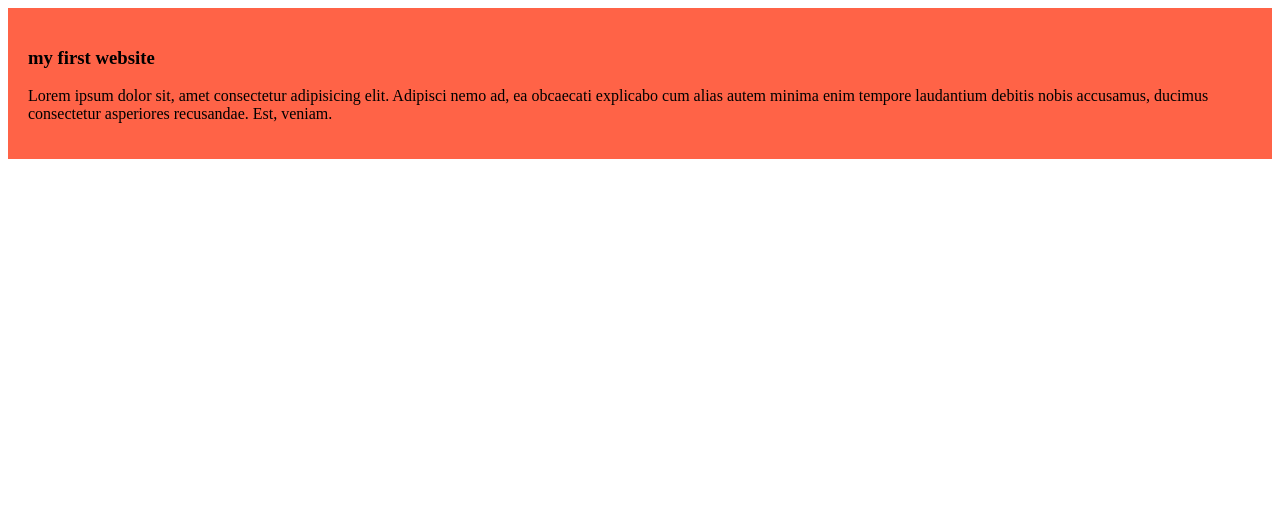
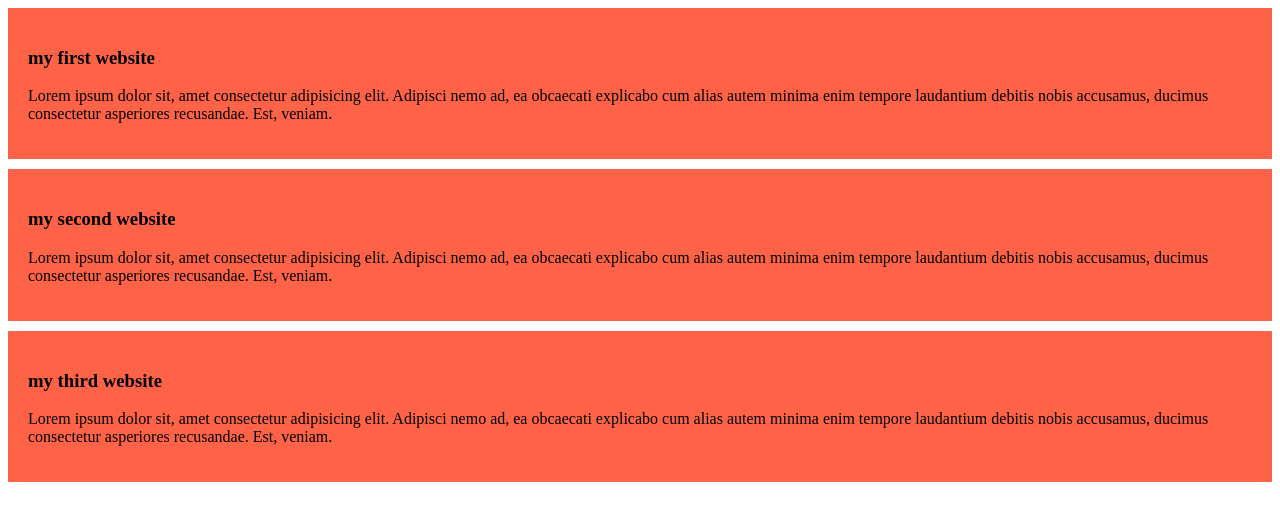
Before and after one commit to osmangonibinismail/my-simple-website, a plain HTML site: page index.html in a window 1280 px wide. Drawn offline with Linux system fonts and the light colour scheme.

Commit message:
my simple website

```diff
--- a/index.html
+++ b/index.html
@@ -11,5 +11,13 @@
         <h3>my first website</h3>
         <p>Lorem ipsum dolor sit, amet consectetur adipisicing elit. Adipisci nemo ad, ea obcaecati explicabo cum alias autem minima enim tempore laudantium debitis nobis accusamus, ducimus consectetur asperiores recusandae. Est, veniam.</p>
     </div>
+    <div>
+        <h3>my second website</h3>
+        <p>Lorem ipsum dolor sit, amet consectetur adipisicing elit. Adipisci nemo ad, ea obcaecati explicabo cum alias autem minima enim tempore laudantium debitis nobis accusamus, ducimus consectetur asperiores recusandae. Est, veniam.</p>
+    </div>
+    <div>
+        <h3>my third website</h3>
+        <p>Lorem ipsum dolor sit, amet consectetur adipisicing elit. Adipisci nemo ad, ea obcaecati explicabo cum alias autem minima enim tempore laudantium debitis nobis accusamus, ducimus consectetur asperiores recusandae. Est, veniam.</p>
+    </div>
 </body>
 </html>
--- a/styles/blogs.css
+++ b/styles/blogs.css
@@ -1,4 +1,5 @@
 div{
     background-color: tomato;
     padding: 20px;
+    margin-bottom: 10px;
 }
```
